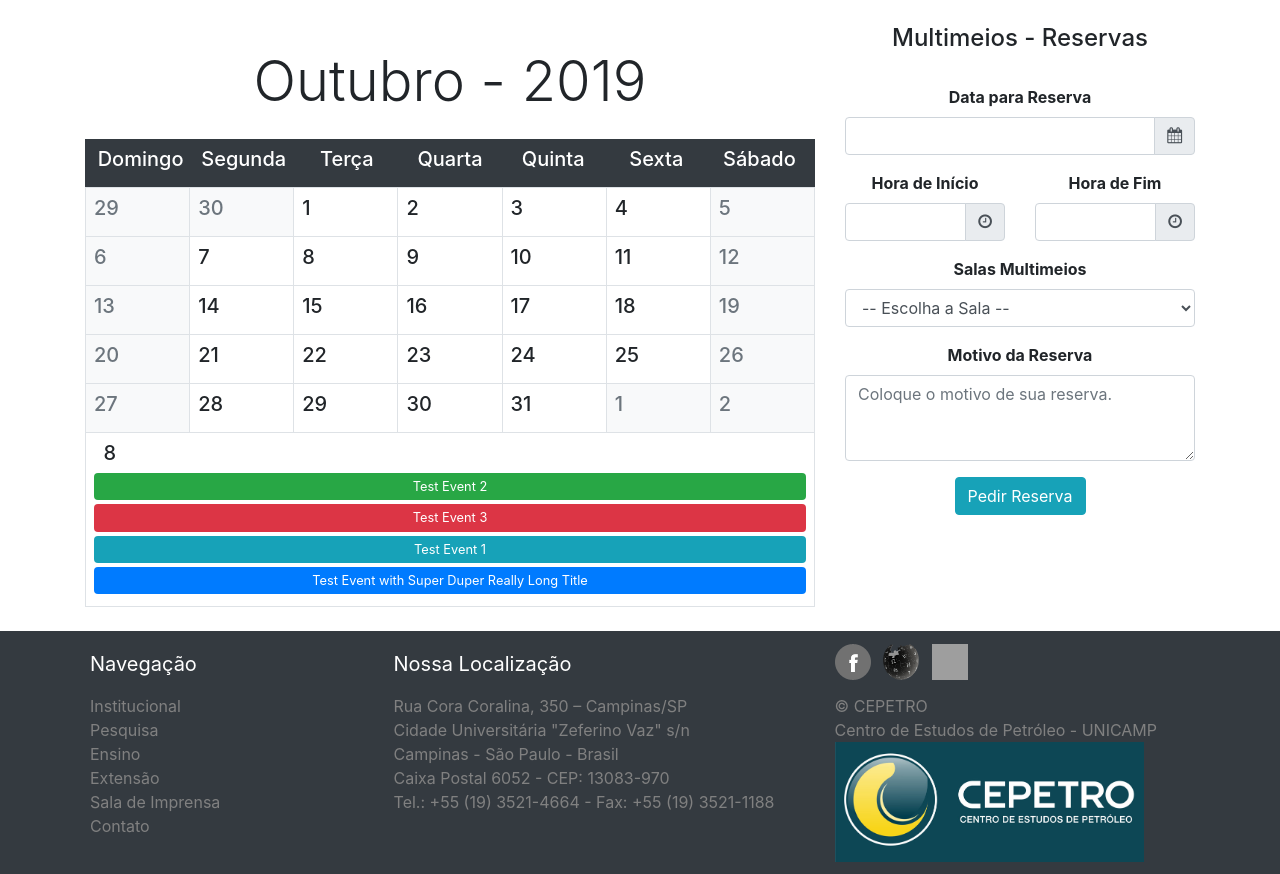
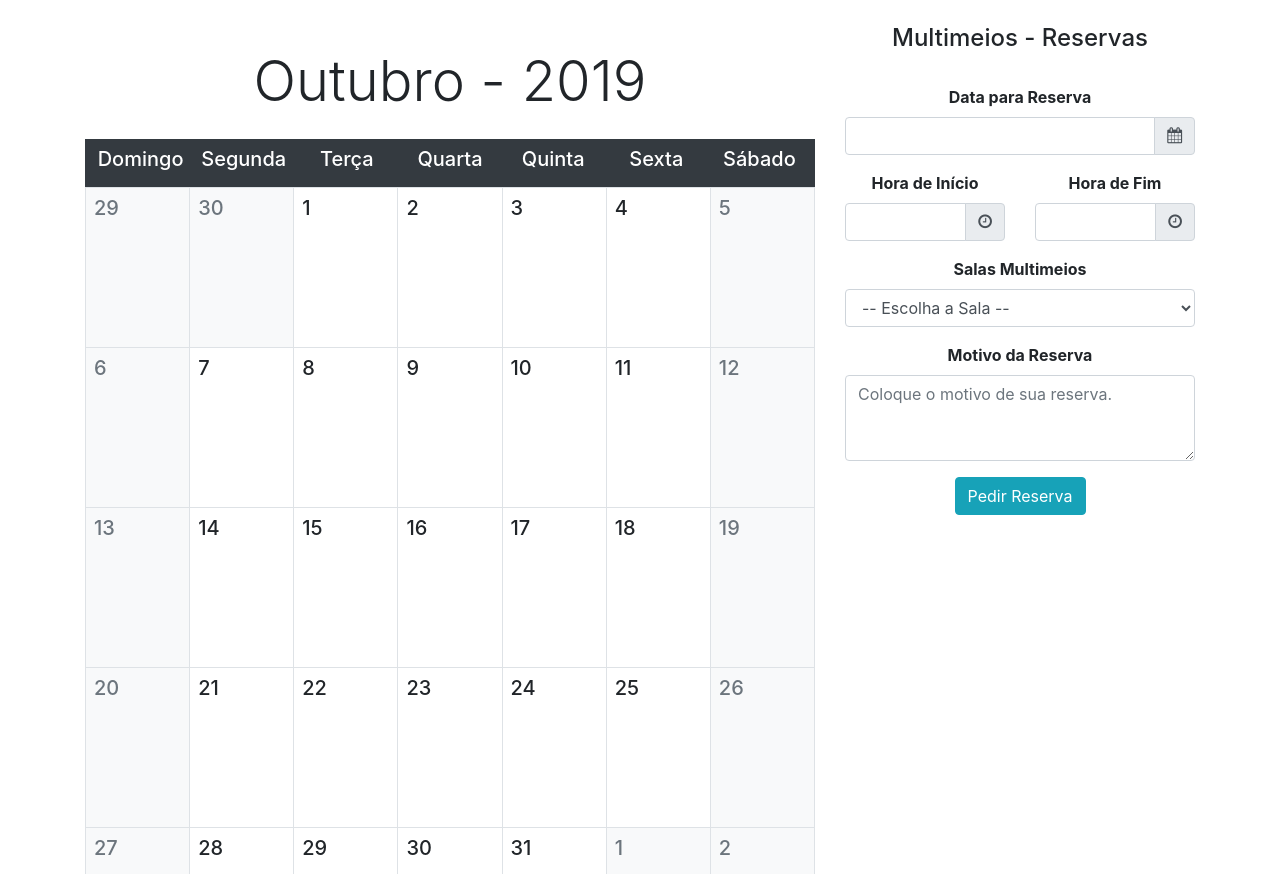
Before and after one commit to konkah/multimeios_v1.0, a Django app: page /djreservas/ in a window 1280 px wide. Shown: the part 71-945 px from the top of the page. Run offline with Django 3.2, Linux system fonts and the light colour scheme; a user stored in the database is signed in; tables that the repository leaves empty hold one stand-in row (values such as "Sample post"); some libraries are stand-ins or nearby versions; grey boxes are pictures that could not be loaded.

Commit message:
Adicionadas as reservas no calendário e inclusão de arquivo main.css.

```diff
--- /dev/null
+++ b/multimeios/djreservas/statics/css/main.css
@@ -0,0 +1,3 @@
+.day{
+    min-height: 160px;
+}
--- a/multimeios/djreservas/templates/djreservas/base.html
+++ b/multimeios/djreservas/templates/djreservas/base.html
@@ -20,6 +20,7 @@
   <link href="{% static 'css/bootstrap.min.css' %}" rel="stylesheet">
   <link href="{% static 'css/tempusdominus-bootstrap-4.min.css' %}" rel="stylesheet">
   <link href="{% static 'css/font-awesome.min.css' %}" rel="stylesheet">
+  <link href="{% static 'css/main.css' %}" rel="stylesheet">
 
   <!-- Bootstrap core JS e Jquery -->
   <script src="{% static 'js/jquery-3.4.1.min.js' %}"></script>
--- a/multimeios/djreservas/templates/djreservas/index.html
+++ b/multimeios/djreservas/templates/djreservas/index.html
@@ -10,6 +10,9 @@
 <div class="row">
   <div class="col-md-8">
 
+    {% for reserva in reservas %}
+      {{reserva}}
+    {% endfor %}
 <section>
   </br>
   <div class="container-fluid">
@@ -22,36 +25,31 @@
         </div>
       </header>
       <div class="row border border-right-0 border-bottom-0">
-        {% for dia in dias %}
-          {% if dia.month == mes and dia.weekday != 5 and dia.weekday != 6 and dia >= hoje %}
+        {% for data in calendario %}
+          {% if data.dia.month == mes and data.dia.weekday != 5 and data.dia.weekday != 6 and data.dia >= hoje %}
             <div class="day col-sm p-2 border border-left-0 border-top-0 text-truncate">
           {% else %}
             <div class="day col-sm p-2 border border-left-0 border-top-0 text-truncate d-none d-sm-inline-block bg-light text-muted">
           {% endif %}
               <h5 class="row align-items-center">
-                <span class="date col-1">{{dia.day}}</span>
-                <small class="col d-sm-none text-center text-muted">{{dia.weekday}}</small>
+                <span class="date col-1">{{data.dia.day}}</span>
+                <small class="col d-sm-none text-center text-muted">{{data.dia.weekday}}</small>
                 <span class="col-1"></span>
               </h5>
-              <p class="d-sm-none">No events</p>
+              {% if not data.reservas %}
+                <p class="d-sm-none">No events</p>
+              {% else %}
+                {% for reserva in data.reservas %}
+                  <a class="event d-block p-1 pl-2 pr-2 mb-1 rounded text-truncate small bg-success text-white" title="{{reserva.sala.nome}}">
+                    {{reserva.sala.nome}}
+                  </a>
+                {% endfor %}
+              {% endif %}
             </div>
-            {% if dia.weekday == 5 %}
+            {% if data.dia.weekday == 5 %}
               <div class="w-100"></div>
             {% endif %}
         {% endfor %}
-
-        <div class="day col-sm p-2 border border-left-0 border-top-0 text-truncate ">
-          <h5 class="row align-items-center">
-            <span class="date col-1">8</span>
-            <small class="col d-sm-none text-center text-muted">Wednesday</small>
-            <span class="col-1"></span>
-          </h5>
-          <a class="event d-block p-1 pl-2 pr-2 mb-1 rounded text-truncate small bg-success text-white" title="Test Event 2">Test Event 2</a>
-          <a class="event d-block p-1 pl-2 pr-2 mb-1 rounded text-truncate small bg-danger text-white" title="Test Event 3">Test Event 3</a>
-          <a class="event d-block p-1 pl-2 pr-2 mb-1 rounded text-truncate small bg-info text-white" title="Test Event 1">Test Event 1</a>
-          <a class="event d-block p-1 pl-2 pr-2 mb-1 rounded text-truncate small bg-primary text-white" title="Test Event with Super Duper Really Long Title">Test Event with Super Duper Really Long Title</a>
-        </div>
-
       </div>
     </div>
 
--- a/multimeios/djreservas/views.py
+++ b/multimeios/djreservas/views.py
@@ -116,9 +116,30 @@
 
     mes = hoje.month
 
+    # Listagem de sala para o Select (pega todas as salas do banco de dados):
+    primeira_data_reserva = datetime.combine(vetor_dias[0], datetime.min.time())
+    ultima_data_reserva = datetime.combine(vetor_dias[-1], datetime.min.time())
+    reservas = Reserva.objects.filter(
+        data_reserva__range = [primeira_data_reserva, ultima_data_reserva]
+    )
+
+    calendario = []
+    for dia in vetor_dias:
+        reservas_dia=reservas.filter(data_reserva=dia)
+        data  = {'dia':dia, 'reservas':reservas_dia}
+        calendario.append(data)
+
     # Retorno na tela
-    return render(request, 'djreservas/index.html', {'form': form, 'salas': salas, 'email': request.user.email,
-     'nome_mes': nome_mes, 'semana': semana, 'dias': vetor_dias, 'mes': mes, 'hoje':hoje})
+    return render(request, 'djreservas/index.html', {
+        'form': form,
+        'salas': salas,
+        'email': request.user.email,
+        'nome_mes': nome_mes,
+        'semana': semana,
+        'mes': mes,
+        'hoje': hoje,
+        'calendario': calendario
+    })
 
 @staff_member_required
 def forms(request):
```
